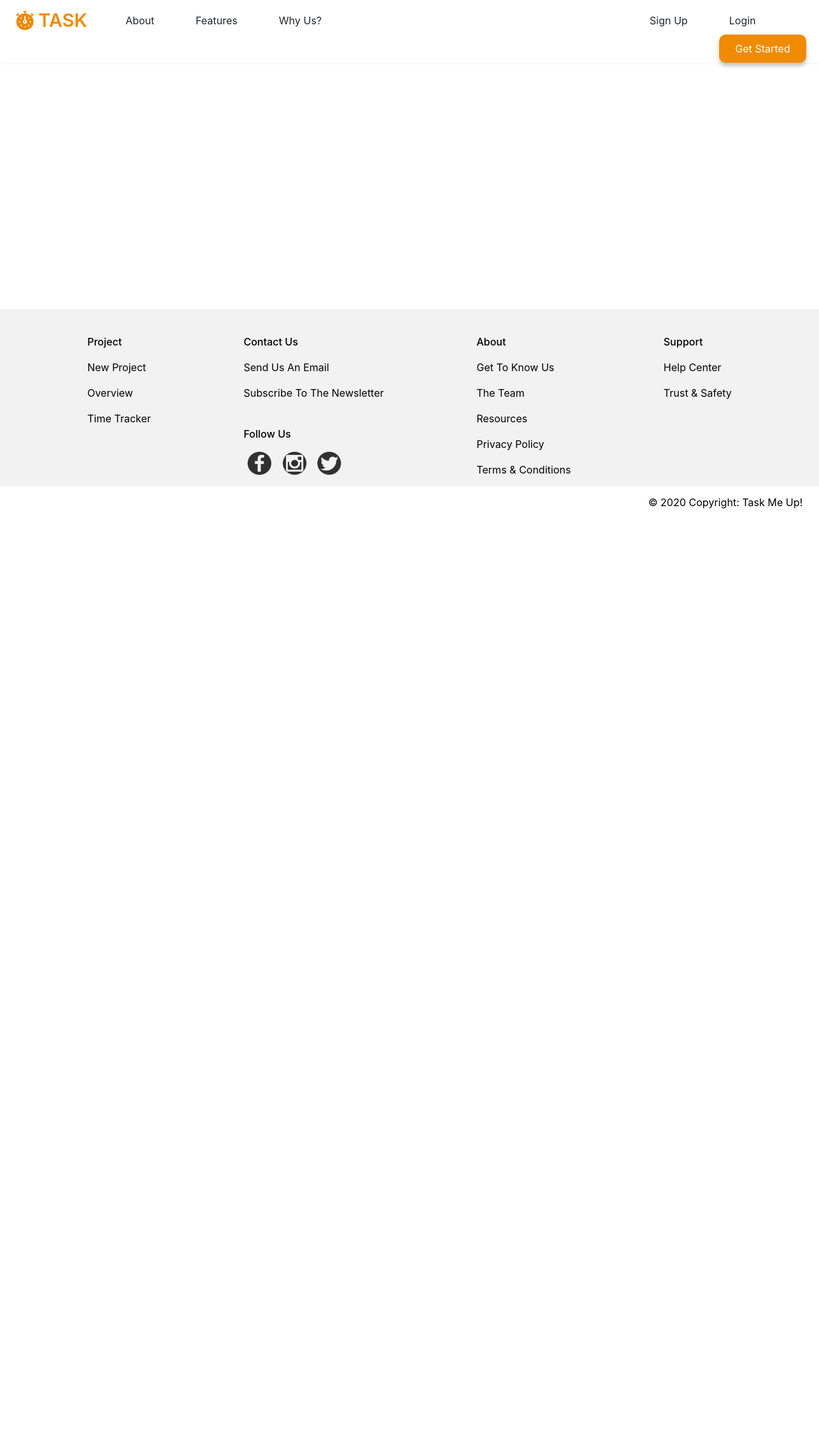
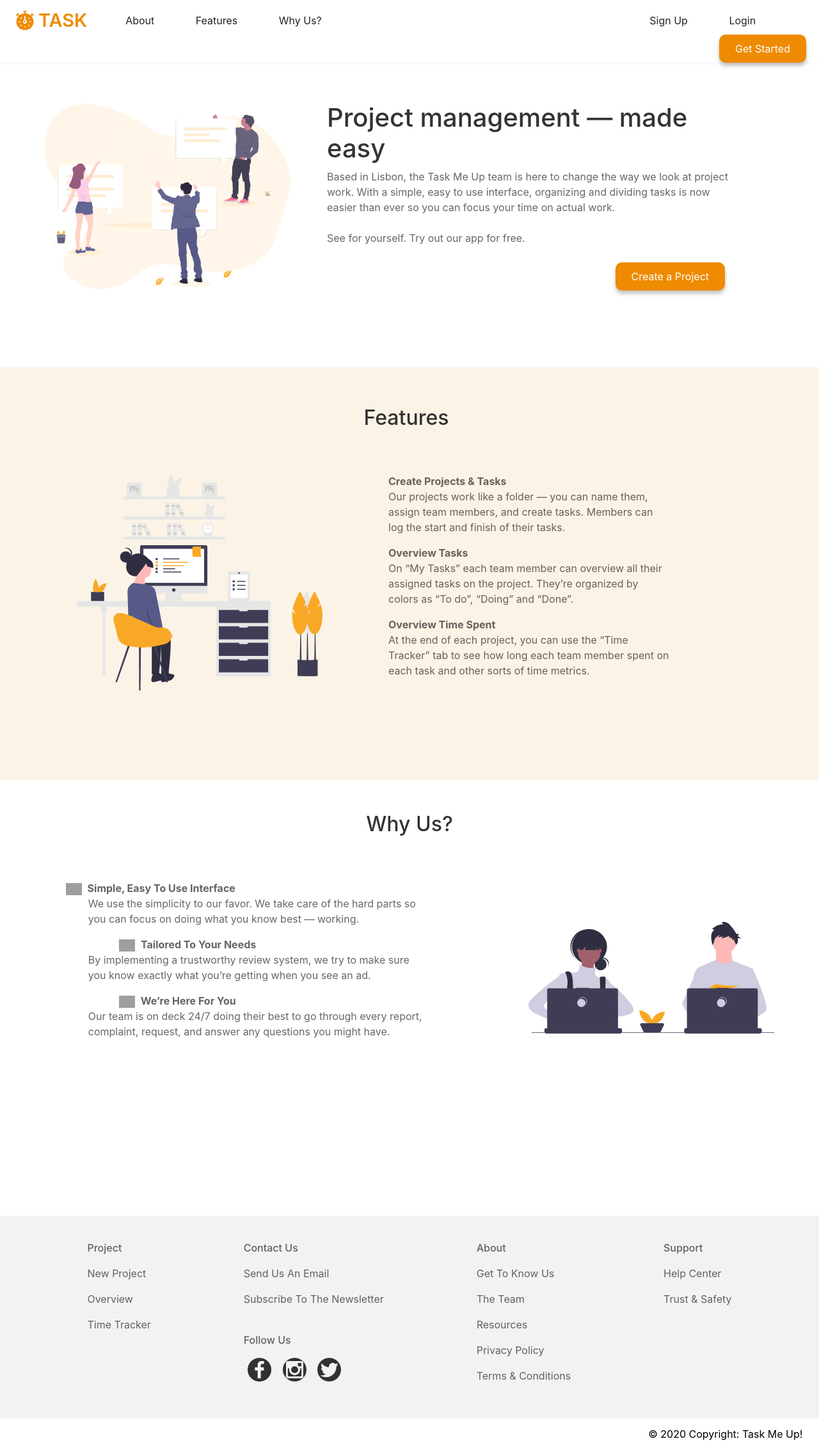
Before and after one commit to digimoan/taskmeup, a Django app: page / in a window 1280 px wide. Shown: the whole page at 64% size. Before the commit the page ends 795 px from the top, so only its background shows below. Run offline with Django 3.2, Linux system fonts and the light colour scheme; some libraries are stand-ins or nearby versions; grey boxes are pictures that could not be loaded.

Commit message:
landing page

```diff
--- a/static/css/main.css
+++ b/static/css/main.css
@@ -17,10 +17,13 @@
 
 h1 {
   font-size: 1.6rem;
+  color: rgba(0, 0, 0, 0.8) !important;
 }
 
 h2 {
   font-size: 1.5rem;
+  color: rgba(0, 0, 0, 0.8) !important;
+  text-align: center;
 }
 
 h3 {
@@ -162,7 +165,7 @@
 }
 
 p {
-  color: black;
+  color: rgba(0, 0, 0, 0.6) !important;
 }
 
 /* header */
@@ -245,8 +248,8 @@
 }
 
 /* main content */
-main {
-  padding-top: 50px;
+.main {
+  padding: 50px 0px;
 }
 
 /* modal */
@@ -355,7 +358,7 @@
 /* footer */
 footer {
   background-color: #f2f2f2;
-  position: fixed;
+  position: relative;
   bottom: 0;
   width: 100%;
   padding: 3% 6%;
@@ -384,7 +387,7 @@
   background-color: #ffffff;
   color: black;
   z-index: 1000;
-  position: fixed;
+  position: relative;
   width: 100%;
   height: 5%;
   bottom: 0;
@@ -392,4 +395,50 @@
   padding: 1% 2%;
 }
 
+/* landing */
+.imgs {
+  max-width: 30vw;
+}
+
+.landing {
+  display: flex;
+  padding: 60px 70px;
+  margin-bottom: 60px;
+}
+
+.content {
+  padding: 0% 5%;
+}
+
+.features {
+  background-color: #FBF3E6;
+  padding: 60px 60px 20px 50px;
+  margin-bottom: 50px;
+}
+
+.feats {
+  padding: 0% 10%;
+}
+
+.why-text {
+  margin-bottom: 5%;
+  margin-left: 5%;
+  margin-right: 15%;
+  color: #646464;
+}
+
+.why-txt {
+  margin-left: 5%;
+}
+
+.why-list {
+  padding-right: 14%;
+}
+
+.check-circle {
+  width: 25px;
+  margin-left: -35px;
+  margin-right: 5px;
+}
+
 /*# sourceMappingURL=main.css.map */
--- a/static/scss/_vars.scss
+++ b/static/scss/_vars.scss
@@ -5,8 +5,8 @@
 /*color-theme*/
 $main-orange: #EE8B00;
 $light-orange: #FBF3E6;
-$dark-gray: rgba(0,0,0,80);
-$light-gray: rgba(0,0,0,60);
+$dark-gray: rgba(0,0,0,0.8);
+$light-gray: rgba(0,0,0,0.6);
 
 /*max-block-width*/
 $max-block-width: 800px;
--- a/static/scss/fonts.scss
+++ b/static/scss/fonts.scss
@@ -8,10 +8,13 @@
 
 h1 {
 	font-size: $main-font-size * 1.6;
+    color: $dark-gray !important;
 }
 
 h2 {
 	font-size: $main-font-size * 1.5;
+    color: $dark-gray !important;
+    text-align: center;
 }
 
 h3 {
--- a/static/scss/main.scss
+++ b/static/scss/main.scss
@@ -16,7 +16,7 @@
 }
 
 p {
-    color: $dark-gray;
+    color: $light-gray !important;
 }
 
 
@@ -102,8 +102,8 @@
 
 /* main content */
 
-main {
-  padding-top: 50px;
+.main {
+    padding: 50px 0px;
 }
 
 /* modal */
@@ -214,7 +214,7 @@
 /* footer */
 footer {
     background-color: #f2f2f2;
-    position: fixed;
+    position: relative;
     bottom: 0;
     width: 100%;
     padding: 3% 6%;
@@ -243,10 +243,60 @@
     background-color: #ffffff;
     color: black;
     z-index: 1000;
-    position: fixed;
+    position: relative;
     width: 100%;
     height: 5%;
     bottom: 0;
     text-align: right;
     padding: 1% 2%;
 }
+
+/* landing */
+.imgs {
+    max-width: 30vw;
+}
+
+.landing {
+    display: flex;
+    padding: 60px 70px;
+    margin-bottom: 60px;
+}
+
+.content {
+    padding: 0% 5%;
+}
+
+.features {
+    background-color: $light-orange;
+    padding: 60px 60px 20px 50px;
+    margin-bottom: 50px;
+}
+
+.feats {
+    padding: 0% 10%;
+}
+
+.why-us {
+}
+
+.why-text {
+  margin-bottom: 5%;
+  margin-left: 5%;
+  margin-right: 15%;
+  color: #646464;
+}
+
+.why-txt {
+  margin-left: 5%;
+}
+
+.why-list {
+    padding-right: 14%;
+}
+
+
+.check-circle {
+  width: 25px;
+  margin-left: -35px;
+  margin-right: 5px;
+}
--- a/templates/home.html
+++ b/templates/home.html
@@ -3,6 +3,76 @@
 {% load static %}
 {% block content %}
 
-<h1> oi </h1>
+<div class="main">
+    <div class="landing">
+
+        <img src="{% static "imgs/first.svg"%}" class="imgs">
+
+        <div class="content">
+            <h1> Project management — made easy </h1>
+            <p>Based in Lisbon, the Task Me Up team is here to change the way we look at project work. With a simple, easy to use interface, organizing and dividing tasks is now easier than ever so you can focus your time on actual work.<br><br>
+
+            See for yourself. Try out our app for free.</p>
+
+            <a href="#" class="button start-button">Create a Project</a>
+        </div>
+
+    </div>
+
+    <div class="features">
+        <h2>Features</h2>
+
+        <div class="landing">
+
+
+            <img src="{% static "imgs/second.svg"%}" class="imgs">
+
+            <div class="feats">
+            <p><b>Create Projects &amp; Tasks</b><br>
+                Our projects work like a folder — you can name them, assign team members, and create tasks. Members can log the start and finish of their tasks.</p>
+
+            <p><b>Overview Tasks</b><br>
+                On “My Tasks” each team member can overview all their assigned tasks on the project. They’re organized by colors as “To do”, “Doing” and “Done”.</p>
+
+            <p><b>Overview Time Spent</b><br>
+                At the end of each project, you can use the “Time Tracker” tab to see how long each team member spent on each task and other sorts of time metrics.</p>
+            </div>
+        </div>
+    </div>
+
+    <div class="why-us">
+        <h2>Why Us?</h2>
+
+        <div class="landing">
+
+            <ul class="why-list">
+                <li class="why-text">
+                    <b><img src="{% static "img/icon/check.png" %}" class="check-circle">
+                        Simple, Easy To Use Interface</b><br>
+                    <p class="why-txt">
+                        We use the simplicity to our favor. We take care of the hard parts so you can focus on doing what you know best — working.</p>
+                </li>
+                <li class="why-text">
+                    <b><img src="{% static "img/icon/check.png" %}" class="check-circle">
+                        Tailored To Your Needs</b><br>
+                    <p class="why-txt">
+                    By implementing a trustworthy review system, we try to make sure
+                        you know exactly what you’re getting when you see an ad.</p>
+                </li>
+                <li class="why-text">
+                    <b><img src="{% static "img/icon/check.png" %}" class="check-circle">
+                        We’re Here For You</b><br>
+                    <p class="why-txt">
+                    Our team is on deck 24/7 doing their best to go through every report,
+                        complaint, request, and answer any questions you might have. </p>
+                </li>
+            </ul>
+            <img src="{% static "imgs/third.svg"%}" class="imgs">
+
+
+        </div>
+    </div>
+</div>
+
 
 {% endblock %}
```
Also changed, not shown: static/css/fonts.css (added, +29 -0 lines), static/imgs/first.svg (renamed from static/imgs/undraw_work_chat_erdt.svg), static/imgs/second.svg (renamed from static/imgs/undraw_remotely_2j6y.svg), static/imgs/third.svg (renamed from static/imgs/undraw_shared_workspace_hwky.svg).
